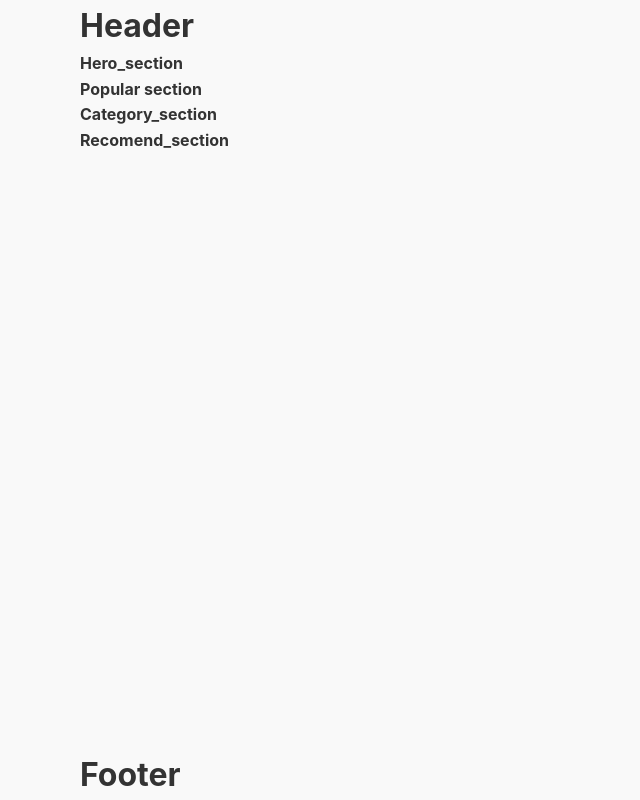
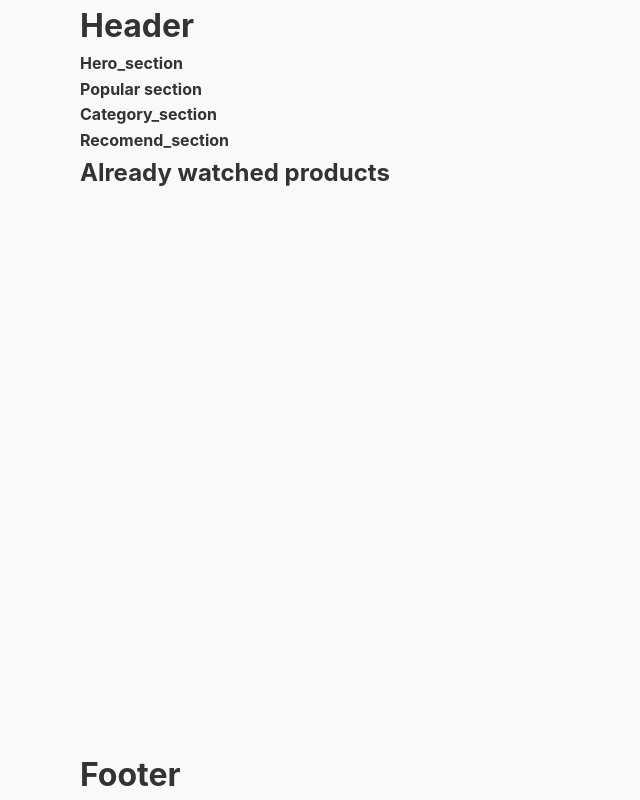
Before and after one commit to Abdurakhman00000/SHINA-FRONT, a Next.js app: page / in a window 1280 px wide. Shown: the whole page, without its empty margins (0-640 px from the left). Built offline with nearby package versions, Linux system fonts and the light colour scheme.

Commit message:
create-structure

```diff
--- a/src/components/partials/MainPage.tsx
+++ b/src/components/partials/MainPage.tsx
@@ -3,6 +3,7 @@ import Hero_section from './pages/Hero_section/Hero_section'
 import Popular_section from './pages/Popular_section/Popular_section'
 import Category_section from './pages/Сategory_section/Category_section'
 import Recomend_section from './pages/Recomend_section/Recomend_section'
+import Watched_products from './pages/Already_watched_products/Watched_products'
 
 const MainPage = () => {
   return (
@@ -11,6 +12,7 @@ const MainPage = () => {
     <Popular_section/>
     <Category_section/>
     <Recomend_section/>
+    <Watched_products/>
     </>
   )
 }
--- a/src/components/partials/pages/Already_watched_products/Watched_products.tsx
+++ b/src/components/partials/pages/Already_watched_products/Watched_products.tsx
@@ -1,5 +1,5 @@
 import React from "react";
-import scss from "./Watched.module.scss";
+import scss from "./Watched_products.module.scss";
 
 const Watched_products = () => {
   return (
```
